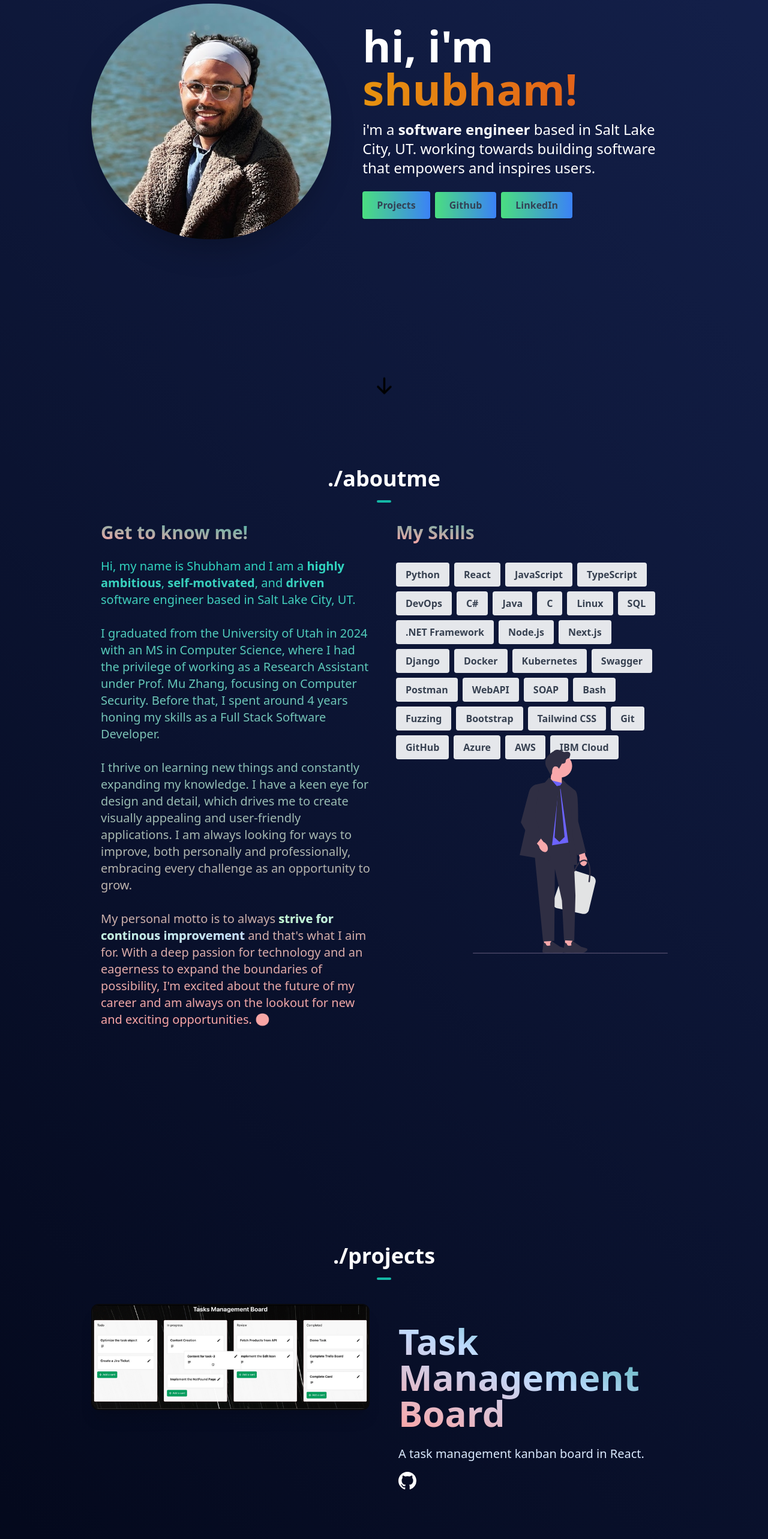
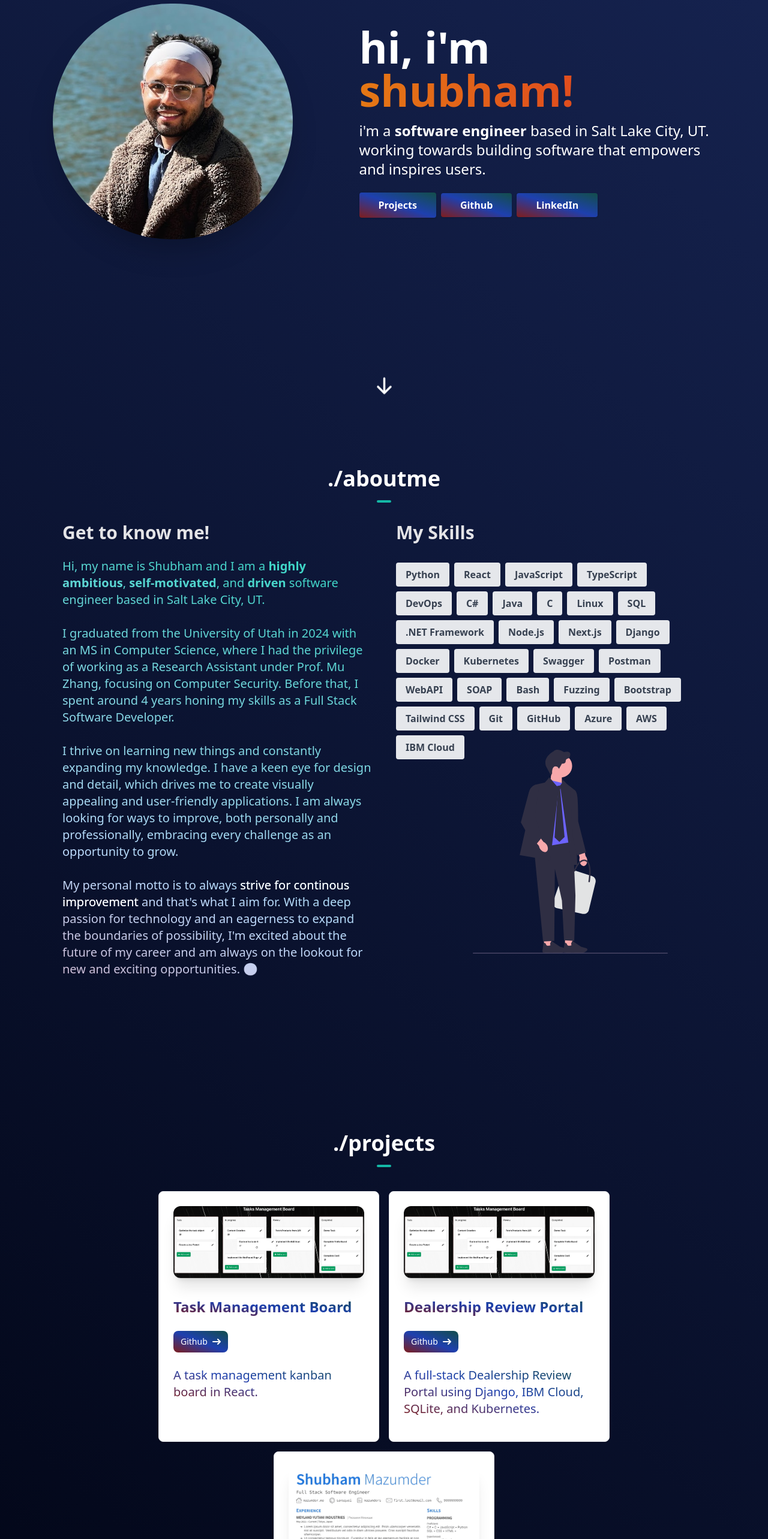
Before and after one commit to cictema/devfolio, a Next.js app: page / in a window 1280 px wide. Shown: the part 234-2800 px from the top of the page at 60% size. Built offline with nearby package versions, Linux system fonts and the light colour scheme.

Commit message:
modify layout for projects and designs and modify colors

```diff
--- a/app/page.tsx
+++ b/app/page.tsx
@@ -4,7 +4,7 @@ import HeroSection from "@/components/HeroSection"
 import ProjectsSection from "@/components/ProjectsSection"
 export default function Home() {
   return (
-    <main className="mx-auto max-w-3xl px-4 sm:px-6 md:max-w-5xl ">
+    <main className="mx-auto max-w-3xl px-4 sm:px-6 md:max-w-6xl ">
       <HeroSection />
       <AboutSection />
       <ProjectsSection />
--- a/components/AboutSection.tsx
+++ b/components/AboutSection.tsx
@@ -44,10 +44,10 @@ const AboutSection = () => {
 
         <div className="flex flex-col space-y-10 items-stretch justify-center align-top md:space-x-10 md:space-y-0 md:p-4 md:flex-row md:text-left">
           <div className="md:w-1/2 ">
-            <h1 className="text-center text-3xl font-bold mb-6 md:text-left bg-gradient-to-tr from-red-300 to-teal-500 bg-clip-text text-transparent">
+            <h1 className="text-center text-3xl font-bold mb-6 md:text-left text-zinc-200">
               Get to know me!
             </h1>
-            <div className="text-xl prose-invert bg-gradient-to-t from-red-300 to-teal-400 bg-clip-text text-transparent background-animate">
+            <div className="text-xl prose-invert bg-gradient-to-tr from-red-400 via-blue-200 to-teal-400 bg-clip-text text-transparent background-animate">
               <p>
                 Hi, my name is Shubham and I am a{" "}
                 <span className="font-bold">{"highly ambitious"}</span>,
@@ -74,7 +74,7 @@ const AboutSection = () => {
               <br />
               <p>
                 My personal motto is to always {" "}
-                <span className="font-bold bg-gradient-to-r from-green-200 to-blue-200 bg-clip-text text-transparent">
+                <span className="text-white">
                   strive for continous improvement
                 </span>{" "}
                 and that&#39;s what I aim for. With a deep passion for
@@ -85,7 +85,7 @@ const AboutSection = () => {
             </div>
           </div>
           <div className="text-center md:w-1/2 md:text-left">
-            <h1 className="text-3xl font-bold mb-6 bg-gradient-to-tr from-red-300 to-teal-500 bg-clip-text text-transparent">My Skills</h1>
+            <h1 className="text-3xl font-bold mb-6 text-zinc-200">My Skills</h1>
             <div className="flex flex-wrap flex-row justify-center z-10 md:justify-start">
               {skills.map((item, idx) => {
                 return (
--- a/components/DesignSection.tsx
+++ b/components/DesignSection.tsx
@@ -27,30 +27,26 @@ const DesignSection = () => {
         <hr className="w-6 h-1 mx-auto my-4 bg-teal-500 border-0 rounded"></hr>
       </h1>
 
-      <div className="flex flex-col space-y-28">
+      <div className="flex flex-row gap-4 flex-wrap justify-center">
         {designs.map((design, idx) => {
           return (
-            <div key={idx}>
-              <SlideUp offset="-300px 0px -300px 0px">
-                <div className="flex flex-col  animate-slideUpCubiBezier animation-delay-2 md:flex-row md:space-x-12">
-                  <div className=" md:w-1/2">
+            <div key={idx} className="sm:w-1/2 md:w-1/2 lg:w-1/3 xl:w-1/3 p-6 bg-white border border-gray-200 rounded-lg shadow dark:bg-gray-800 dark:border-gray-700">
+              <div className="">
                     <Image
                       src={design.image}
                       alt=""
-                        width={500}
-                        height={500}
-                        className="rounded-xl shadow-xl hover:opacity-70 border-solid"
+                      width={1000}
+                      height={1000}
+                      className="rounded-xl shadow-xl hover:opacity-70 shadow-2xl"
                     />
                 </div>
-                  <div className="mt-8 md:w-1/2">
-                    <h1 className="text-4xl font-bold mb-6 bg-gradient-to-tr from-red-300 via-blue-200 to-teal-600 bg-clip-text text-6xl text-transparent background-animate">{design.name}</h1>
-                    <p className="text-xl leading-7 mb-4 text-blue-100">
+                <div className="mt-8">
+                <h1 className="text-2xl font-bold mb-6 bg-gradient-to-tr from-red-900 via-blue-800 to-teal-900 bg-clip-text text-transparent">{design.name}</h1>
+
+                  <p className="text-xl leading-7 mb-4 bg-gradient-to-tr from-red-900 via-blue-800 to-teal-900 bg-clip-text text-transparent ">
                     {design.description}
                   </p>
-
               </div>
-                </div>
-              </SlideUp>
             </div>
           )
         })}
--- a/components/HeroSection.tsx
+++ b/components/HeroSection.tsx
@@ -35,7 +35,7 @@ const HeroSection = () => {
           <div className="space-x-2">
             <Link
               to="projects"
-              className="font-bold prose prose-slate px-6 py-3 rounded shadow bg-gradient-to-r from-green-400 to-blue-500 hover:from-pink-500 hover:to-yellow-500"
+              className="font-bold prose-invert px-8 py-2.5 rounded shadow bg-gradient-to-tr from-red-900 via-blue-800 to-teal-900 hover:from-pink-500 hover:to-yellow-500"
               activeClass="active"
               spy={true}
               smooth={true}
@@ -44,13 +44,13 @@ const HeroSection = () => {
             >
               Projects
             </Link>
-            <button className="px-6 py-2 rounded shadow bg-gradient-to-r from-green-400 to-blue-500 hover:from-pink-500 hover:to-yellow-500">
-              <a className="font-bold prose prose-slate" href="https://github.com/sansquoi" rel="noreferrer" target="_blank">
+            <button className="font-bold prose-invert px-8 py-2 rounded shadow bg-gradient-to-tr from-red-900 via-blue-800 to-teal-900 hover:from-pink-500 hover:to-yellow-500">
+              <a className="" href="https://github.com/sansquoi" rel="noreferrer" target="_blank">
                Github
               </a>
             </button>
-            <button className="px-6 py-2 rounded shadow bg-gradient-to-r from-green-400 to-blue-500 hover:from-pink-500 hover:to-yellow-500">
-              <a className="font-bold prose prose-slate" href="https://www.linkedin.com/in/mazumders/" rel="noreferrer" target="_blank">
+            <button className="font-bold prose-invert px-8 py-2 rounded shadow bg-gradient-to-tr from-red-900 via-blue-800 to-teal-900 hover:from-pink-500 hover:to-yellow-500">
+              <a className="" href="https://www.linkedin.com/in/mazumders/" rel="noreferrer" target="_blank">
                 LinkedIn
               </a>
             </button>
@@ -67,7 +67,7 @@ const HeroSection = () => {
           offset={-100}
           duration={500}
         >
-          <HiArrowDown size={35} className="animate-bounce " />
+          <HiArrowDown size={35} className="animate-bounce fill-white" />
         </Link>
 
       </div>
--- a/components/ProjectsSection.tsx
+++ b/components/ProjectsSection.tsx
@@ -30,58 +30,80 @@ const projects = [
   },
 ]
 
+const items = [
+  {
+    id: 1,
+    src: 'https://images.pexels.com/photos/1037995/pexels-photo-1037995.jpeg?auto=compress&cs=tinysrgb&w=1260&h=750&dpr=1',
+    link: 'link here',
+  },
+  {
+    id: 2,
+    src: 'https://images.pexels.com/photos/1037995/pexels-photo-1037995.jpeg?auto=compress&cs=tinysrgb&w=1260&h=750&dpr=1',
+    link: 'link here',
+  },
+  {
+    id: 3,
+    src: 'https://images.pexels.com/photos/1037995/pexels-photo-1037995.jpeg?auto=compress&cs=tinysrgb&w=1260&h=750&dpr=1',
+    link: 'link here',
+  },
+  {
+    id: 4,
+    src: 'https://images.pexels.com/photos/1037995/pexels-photo-1037995.jpeg?auto=compress&cs=tinysrgb&w=1260&h=750&dpr=1',
+    link: 'link here',
+  },
+  {
+    id: 5,
+    src: 'https://images.pexels.com/photos/1037995/pexels-photo-1037995.jpeg?auto=compress&cs=tinysrgb&w=1260&h=750&dpr=1',
+    link: 'link here',
+  },
+]
+
 const ProjectsSection = () => {
   return (
     <section id="projects">
-      <div className="my-12 pb-12 md:pt-16 md:pb-48">
+      <div className="my-12 pb-12 ">
         <h1 className="my-10 text-center font-bold text-4xl text-white">
           ./projects
           <hr className="w-6 h-1 mx-auto my-4 bg-teal-500 border-0 rounded"></hr>
         </h1>
 
-      <div className="flex flex-col space-y-28">
+        <div className="">
+          <div className=" flex flex-row gap-4 flex-wrap justify-center">
             {projects.map((project, idx) => {
               return (
-            <div key={idx}>
-              <SlideUp offset="-300px 0px -300px 0px">
-                <div className="flex flex-col  animate-slideUpCubiBezier animation-delay-2 md:flex-row md:space-x-12">
-                  <div className=" md:w-1/2">
+                    <div key={idx} className="sm:w-1/2 md:w-1/2 lg:w-1/3 xl:w-1/3 p-6 bg-white border border-gray-200 rounded-lg shadow dark:bg-gray-800 dark:border-gray-700">
+                      <div className="">
                           <Link href={project.github}>
                             <Image
                               src={project.image}
                               alt=""
                               width={1000}
                               height={1000}
-                        className="rounded-xl shadow-xl hover:opacity-70 border-solid border-2 border-zinc-950"
+                              className="rounded-xl shadow-xl hover:opacity-70 shadow-2xl"
                             />
                           </Link>
                         </div>
-                  <div className="mt-8 md:w-1/2">
-                    <h1 className="text-4xl font-bold mb-6 bg-gradient-to-tr from-red-300 via-blue-200 to-teal-600 bg-clip-text text-6xl text-transparent">{project.name}</h1>
-                    <p className="text-xl leading-7 mb-4 text-blue-100 ">
+                        <div className="mt-8">
+                        <h1 className="text-2xl font-bold mb-6 bg-gradient-to-tr from-red-900 via-blue-800 to-teal-900 bg-clip-text text-transparent">{project.name}</h1>
+                        <div className="fill-black  mb-6 ">
+                            <Link href={project.github} className="inline-flex items-center px-3 py-2 text-sm font-medium text-center text-white bg-gradient-to-tr from-red-900 via-blue-800 to-teal-900 rounded-lg hover:bg-blue-800 focus:ring-4 focus:outline-none focus:ring-blue-300 dark:bg-blue-600 dark:hover:bg-blue-700 dark:focus:ring-blue-800" target="_blank">
+                              <p className=""> Github</p>
+                              <svg className="rtl:rotate-180 w-3.5 h-3.5 ms-2" aria-hidden="true" xmlns="http://www.w3.org/2000/svg" fill="none" viewBox="0 0 14 10">
+                              <path stroke="currentColor" stroke-linecap="round" stroke-linejoin="round" stroke-width="2" d="M1 5h12m0 0L9 1m4 4L9 9"/>
+                              </svg>
+                            </Link>
+                          </div>
+
+                          <p className="text-xl leading-7 mb-4 bg-gradient-to-tr from-red-900 via-blue-800 to-teal-900 bg-clip-text text-transparent ">
                             {project.description}
                           </p>
-                    <div className="flex flex-row align-bottom space-x-4 fill-white">
-                      <Link href={project.github} target="_blank">
-                        <BsGithub
-                          size={30}
-                          className="hover:-translate-y-1 transition-transform cursor-pointer fill-white"
-                        />
-                      </Link>
-                      {/* <Link href={project.link} target="_blank">
-                        <BsArrowUpRightSquare
-                          size={30}
-                          className="hover:-translate-y-1 transition-transform cursor-pointer"
-                        />
-                      </Link> */}
                       </div>
                     </div>
-                </div>
-              </SlideUp>
-            </div>
+
               )
             })}
 
+          </div>
         </div>
       </div>
     </section>
```
Lines whose indentation alone changed are shown as unchanged.
